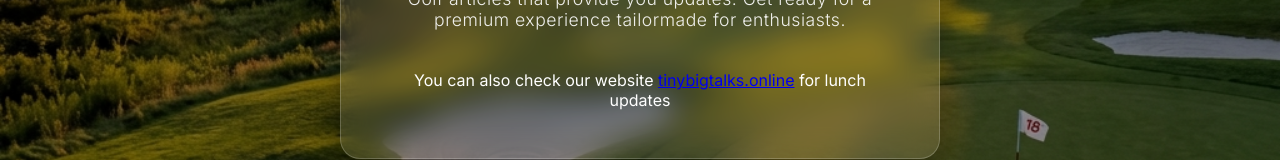
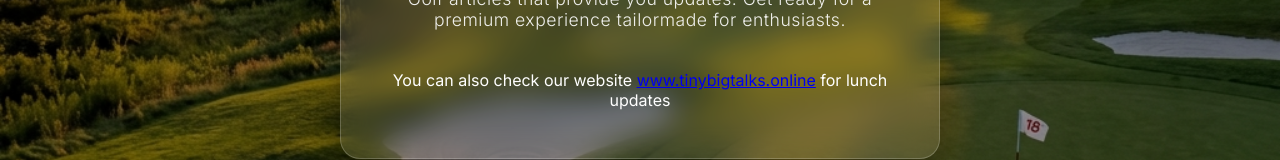
Before and after one commit to rohits06oct/TestURLGolf, a plain HTML site: page index.html in a window 1280 px wide. Shown: the part 435-595 px from the top of the page. Drawn offline with Linux system fonts and the light colour scheme.

Commit message:
Added www

```diff
--- a/index.html
+++ b/index.html
@@ -23,7 +23,8 @@
         We're working hard to bring you the next generation of Golf articles that provide you updates.
         Get ready for a premium experience tailormade for enthusiasts.
       </p>
-      <div>You can also check our website <a href="https://tinybigtalks.online">tinybigtalks.online</a> for lunch
+      <div>You can also check our website <a href="https://www.tinybigtalks.online">www.tinybigtalks.online</a> for
+        lunch
         updates</div>
     </main>
     <footer>
```
